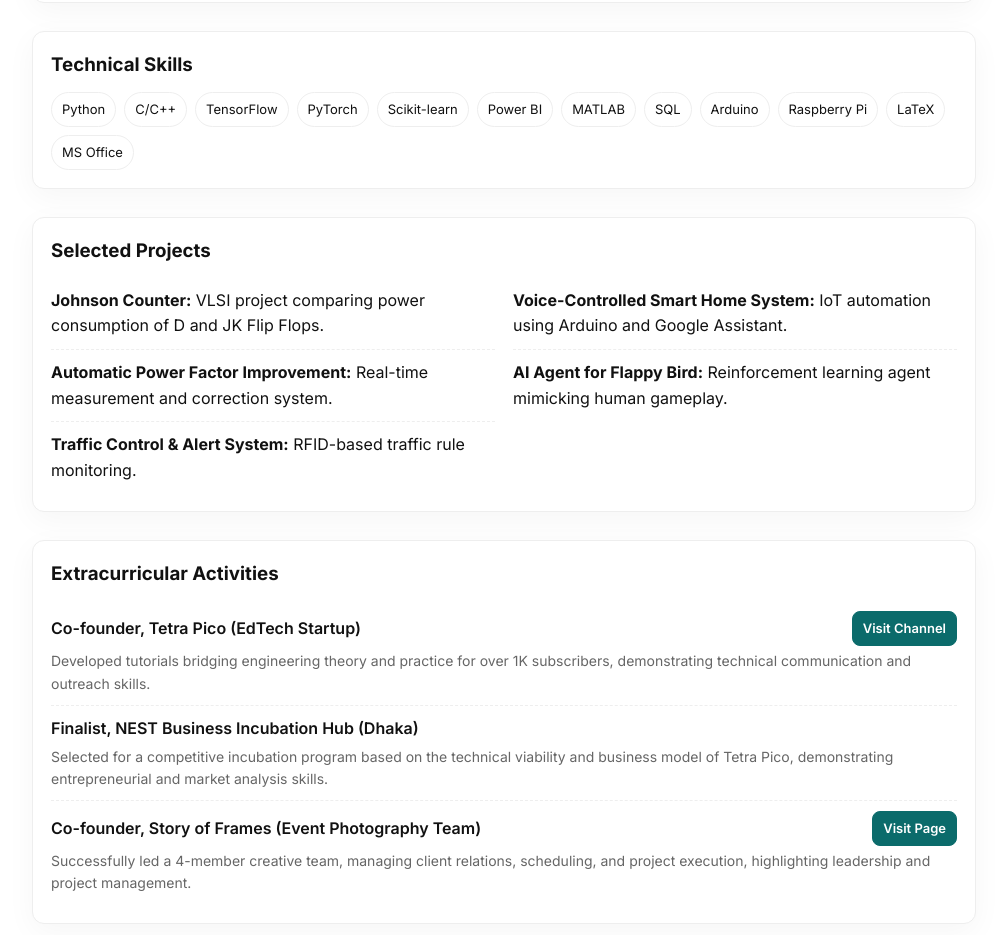
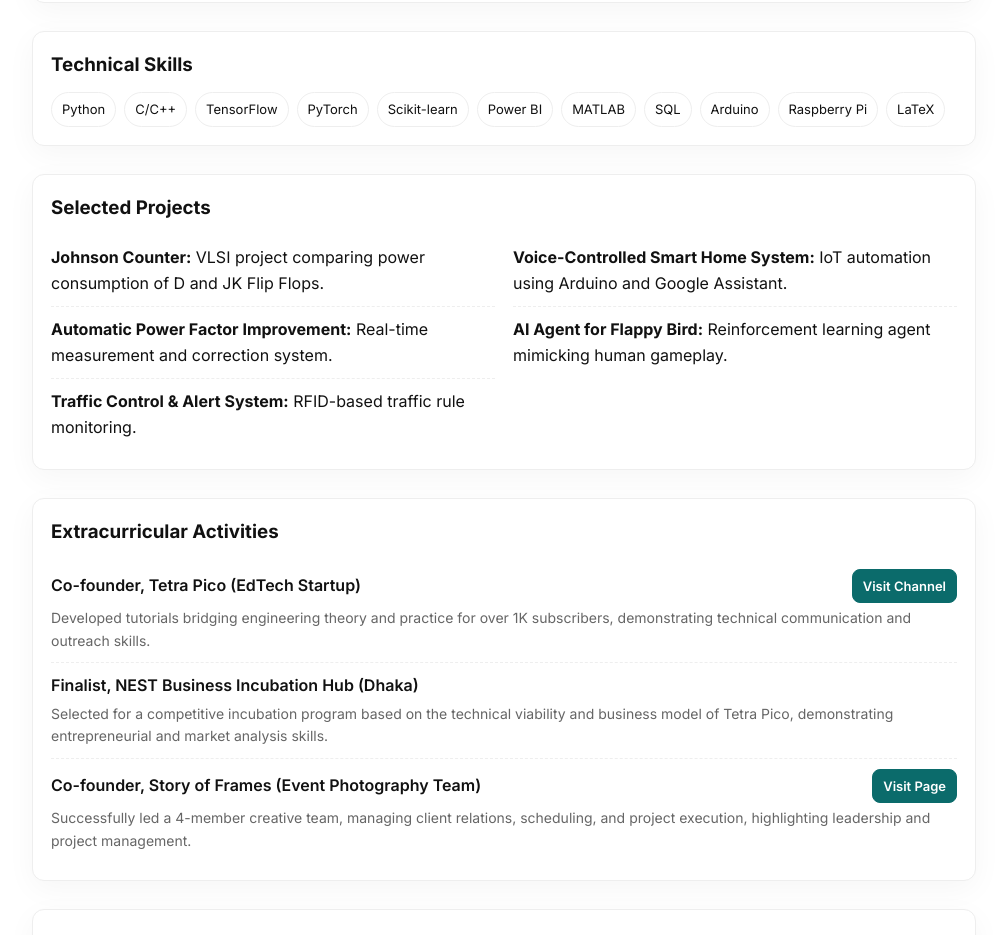
Before and after one commit to mashrukh-zaman/myprofile, a plain HTML site: page index.html in a window 1280 px wide. Shown: the part 1940-2875 px from the top of the page, without its empty margins (136-1143 px from the left). Drawn offline with Linux system fonts and the light colour scheme.

Commit message:
Remove MS Office pill from skills section

```diff
--- a/index.html
+++ b/index.html
@@ -480,7 +480,6 @@
                     <span class="pill">Arduino</span>
                     <span class="pill">Raspberry Pi</span>
                     <span class="pill">LaTeX</span>
-                    <span class="pill">MS Office</span>
                 </div>
             </section>
 
```
